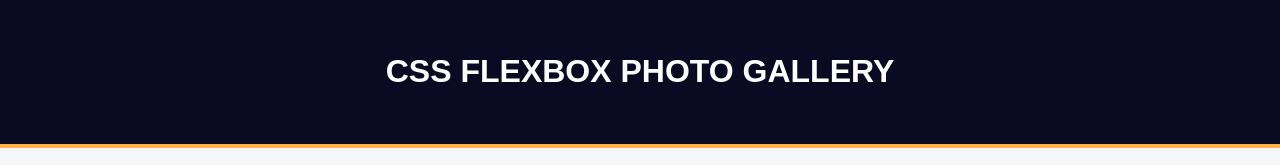
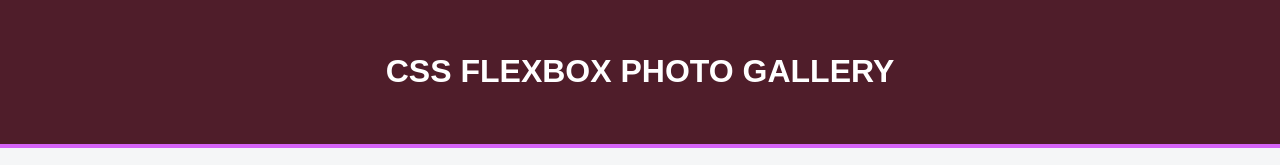
Before and after one commit to cassius2828/catGallery, a plain HTML site: page Cat.Gallery.html in a window 1280 px wide. Shown: the top 165 px of the page. Drawn offline with Linux system fonts and the light colour scheme.

Commit message:
changed color to the nav bar

```diff
--- a/Cat.Gallery.css
+++ b/Cat.Gallery.css
@@ -12,9 +12,9 @@
     text-align: center;
     text-transform: uppercase;
     padding: 32px;
-    background-color: #0a0a23;
+    background-color: #4f1d2a;
     color: #fff;
-    border-bottom: 4px solid #fdb347;
+    border-bottom: 4px solid #d663f6;
   }
 
   .gallery {
```
